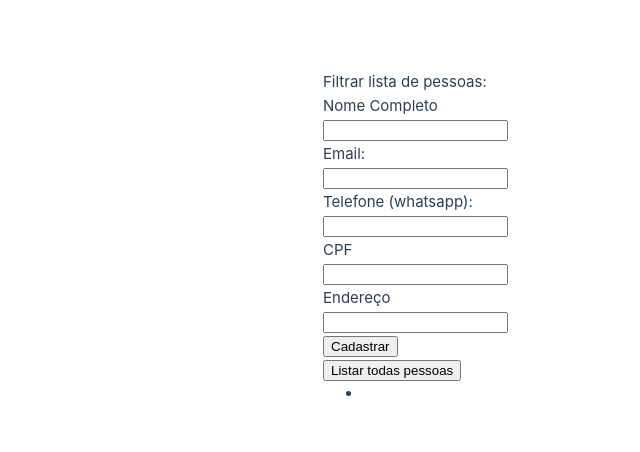
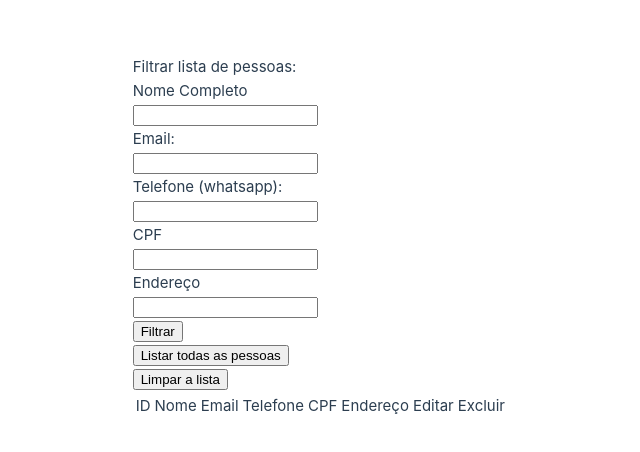
Before and after one commit to thiagoaprgt/aprendendo-splitphp, a Vue app in the folder crud-VueJS/: page /listPeople in a window 1280 px wide. Shown: the part 162-614 px from the top of the page, without its empty margins (132-772 px from the left). Built offline with nearby package versions, Linux system fonts and the light colour scheme.

Commit message:
Ajustes na visualização das pessoas listadas.

```diff
--- a/crud-VueJS/src/components/crud/ListPeople.vue
+++ b/crud-VueJS/src/components/crud/ListPeople.vue
@@ -1,24 +1,37 @@
 <script setup>
 
-  const FilterPeopleFormButton = document.querySelectorAll('.listPeopleFormButton')[0];
+  // const FilterPeopleFormButton = document.querySelectorAll('.listPeopleFormButton')[0];
 
-  async function submitListPeopleForm() {
+  // async function submitListPeopleForm() {
 
-    let form = new FormData();
+  //   let form = new FormData();
 
-    form.append("name", document.querySelectorAll('.form_listPeople [name="name"]')[0].value);
-    form.append("email", document.querySelectorAll('.form_listPeople [name="email"]')[0].value);
-    form.append("cellphone", document.querySelectorAll('.form_listPeople [name="cellphone"]')[0].value);
-    form.append("cpf", document.querySelectorAll('.form_listPeople [name="cpf"]')[0].value);
-    form.append("address", document.querySelectorAll('.form_listPeople [name="address"]')[0].value);
+  //   form.append("name", document.querySelectorAll('.form_listPeople [name="name"]')[0].value);
+  //   form.append("email", document.querySelectorAll('.form_listPeople [name="email"]')[0].value);
+  //   form.append("cellphone", document.querySelectorAll('.form_listPeople [name="cellphone"]')[0].value);
+  //   form.append("cpf", document.querySelectorAll('.form_listPeople [name="cpf"]')[0].value);
+  //   form.append("address", document.querySelectorAll('.form_listPeople [name="address"]')[0].value);
 
 
 
-    await fetch("http://127.0.0.1:8000/site/listPeople", {
-      method: "POST",
-      body: form,
-    });
+  //   await fetch("http://127.0.0.1:8000/site/listPeople", {
+  //     method: "POST",
+  //     body: form,
+  //   });
 
+  // }
+
+
+  async function clearListPeople() {
+
+
+    let tableBody= document.querySelectorAll('.listPeople tbody tr');
+
+    for (let index = 0; index < tableBody.length; index++) {
+
+      tableBody[index].remove();
+
+    }
   }
 
 
@@ -32,7 +45,61 @@
 
     });
 
-    console.log(list);
+    let listPeople = await list.json();
+
+    console.log(listPeople);
+
+    await clearListPeople();
+
+
+    let tableBody= document.querySelectorAll('.listPeople tbody')[0];
+
+    for (let index = 0; index < listPeople.length; index++) {
+
+      let tr = document.createElement("tr");
+
+      let id = document.createElement("td");
+      id.innerText = listPeople[index].id;
+
+      let name = document.createElement("td");
+      name.innerText = listPeople[index].name;
+
+      let email = document.createElement("td");
+      email.innerText = listPeople[index].email;
+
+      let cellphone = document.createElement("td");
+      cellphone.innerText = listPeople[index].cellphone;
+
+      let cpf = document.createElement("td");
+      cpf.innerText = listPeople[index].cpf;
+
+      let address = document.createElement("td");
+      address.innerText = listPeople[index].address;
+
+      let edit = document.createElement("td");
+      edit.innerHTML = "&#128221";
+
+     let remove = document.createElement("td");
+      remove.innerHTML = "❌";
+
+
+      // console.log(id);
+
+
+      tr.appendChild(id);
+      tr.appendChild(name);
+      tr.appendChild(email);
+      tr.appendChild(cellphone);
+      tr.appendChild(cpf);
+      tr.appendChild(address);
+      tr.appendChild(edit);
+      tr.appendChild(remove);
+
+      tableBody.appendChild(tr);
+
+
+
+    }
 
   }
 
@@ -62,22 +129,43 @@
     <input type="text" name="address">
 
     <div class="form_button">
-      <button class="listPeopleFormButton" @click="submitListPeopleForm">Cadastrar</button>
+      <button class="listPeopleFormButton" @click="submitListPeopleForm">Filtrar</button>
     </div>
 
     <div class="form_button">
-      <button class="listPeopleFormButton" @click="listAllPeople">Listar todas pessoas</button>
+      <button class="listPeopleFormButton" @click="listAllPeople">Listar todas as pessoas</button>
+    </div>
+
+    <div class="form_button">
+      <button class="listPeopleFormButton" @click="clearListPeople">Limpar a lista</button>
     </div>
 
   </div>
 
   <div class="listPeople">
 
-    <ul>
-      <li>
+    <table>
 
-      </li>
-    </ul>
+      <thead>
+        <tr>
+          <th>ID</th>
+          <th>Nome</th>
+          <th>Email</th>
+          <th>Telefone</th>
+          <th>CPF</th>
+          <th>Endereço</th>
+          <th>Editar</th>
+          <th>Excluir</th>
+        </tr>
+      </thead>
+
+      <tbody>
+
+
+      </tbody>
+
+
+    </table>
 
   </div>
 
```
